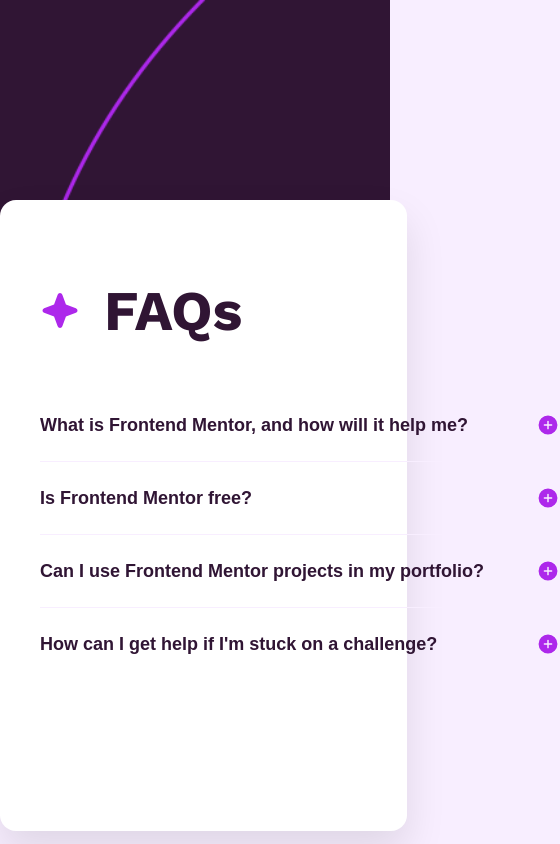
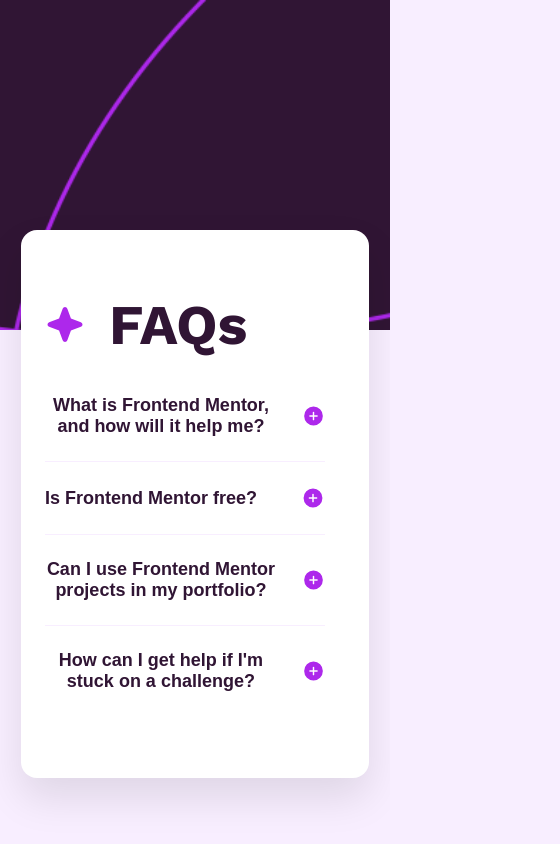
Before and after one commit to IdoFeffer/FAQ-accordion, a plain HTML site: page index.html in a window 390 px wide. Shown: the whole page, 560 px wide, since content can reach past the window. Drawn offline with Linux system fonts and the light colour scheme.

Commit message:
Mobile responsive

```diff
--- a/css/style.css
+++ b/css/style.css
@@ -3,11 +3,6 @@ body {
   padding: 0;
   background-color: var(--purple-100);
   font-family: var(--ff-primary);
-
-  /* min-height: 100vh;
-  display: flex;
-  justify-content: center;
-  align-items: center; */
 }
 
 .hero {
@@ -32,20 +27,22 @@ body {
 .header {
   color: var(--purple-950);
   gap: var(--spacing-300);
-  margin-bottom: var(--spacing-400);
 }
 
 .faq-container {
   background-color: var(--white);
   padding: var(--spacing-500);
   border-radius: 16px;
-  width: min(565px, 90%);
+  width: min(520px, 90%);
   box-shadow: 0 20px 40px rgba(0, 0, 0, 0.1);
   margin: -100px auto 0;
 }
 
 .acc-item:not(:last-child) {
   border-bottom: 1px solid var(--purple-100);
+}
+.acc-item:first-child .acc-btn {
+  margin-top: 0;
 }
 
 .acc-btn {
@@ -64,6 +61,7 @@ body {
 .acc-item:not(:last-child) .acc-btn {
   margin-bottom: var(--spacing-300);
 }
+
 .acc-btn:active {
   color: var(--violet-600);
 }
@@ -80,7 +78,6 @@ body {
   line-height: 1;
 }
 
-/* הפאנל סגור כברירת מחדל */
 .acc-panel {
   display: grid;
   grid-template-rows: 0fr;
@@ -94,15 +91,17 @@ body {
   color: var(--purple-600);
 }
 
-/* כשפתוח – מחליפים מחלקה ב-JS */
 .acc-item.is-open .acc-panel {
   grid-template-rows: 1fr;
   opacity: 1;
 }
 
+/* ------------------------------------------------------------------------- */
+/* Mobile  */
+
 @media (max-width: 670px) {
   .hero {
-    height: 300px;
+    height: 330px;
     background-image: url('../assets/img/background-pattern-mobile.png');
     background-repeat: no-repeat;
     background-position: top center;
@@ -110,7 +109,17 @@ body {
   }
 
   .faq-container {
-    width: 327px;
-    height: 551px;
+    padding: var(--spacing-300);
+    width: 300px;
+    height: 500px;
+  }
+
+  .questions {
+    width: 280px;
+    height: 400px;
+  }
+
+  .acc-btn {
+    gap: 25px;
   }
 }
--- a/css/var.css
+++ b/css/var.css
@@ -1,4 +1,5 @@
 :root {
+
   /* === Base Colors === */
   --white: #ffffff;
   --black: #000000;
```
Also changed, not shown: index.html (+0 -2 lines).
